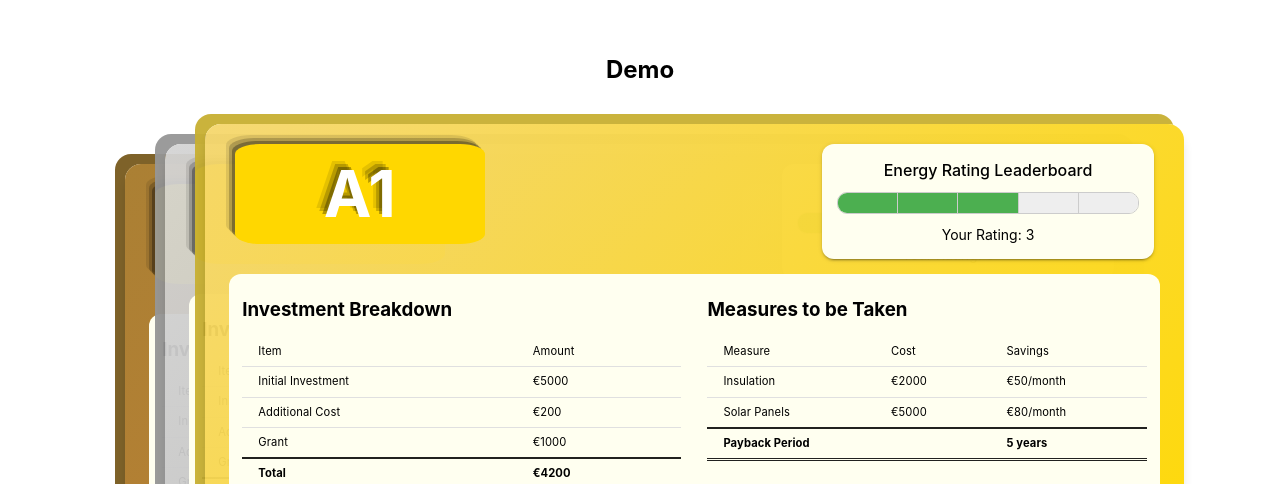
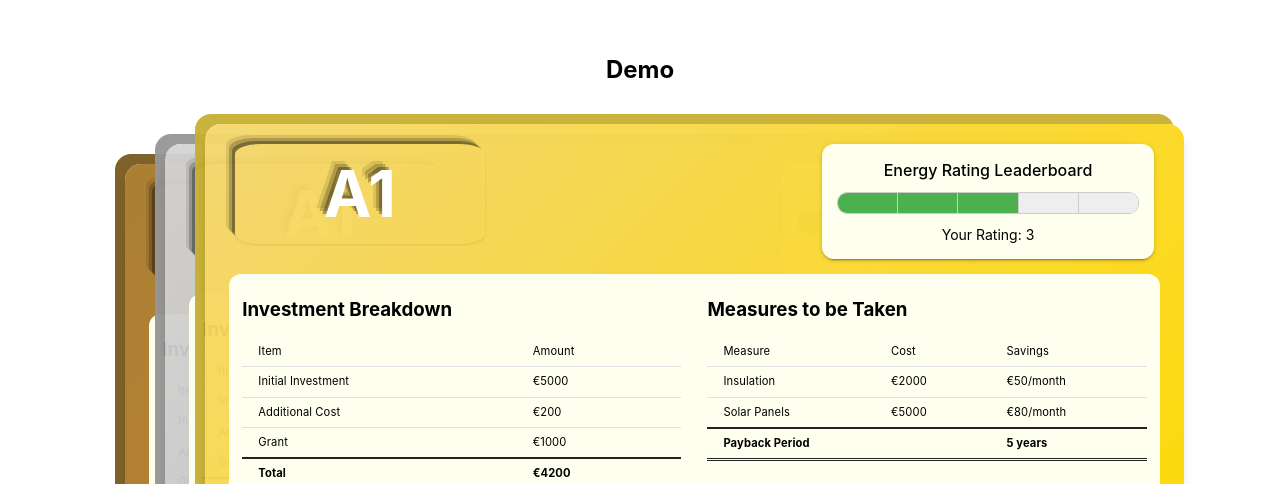
Before and after one commit to leothesouthafrican/luminlab-components, a React (Create React App) app: page / in a window 1280 px wide. Shown: the part 2928-3412 px from the top of the page. Built offline with nearby package versions, Linux system fonts and the light colour scheme.

Commit message:
add appropriate colours to medallions

```diff
--- a/src/App.js
+++ b/src/App.js
@@ -11,6 +11,11 @@ import BerRatingMedallion from './components/BerRatingMedallion';  // Import the
 
 function App() {
   const [topCard, setTopCard] = useState('gold');
+  const cardData = [
+    { color: 'gold', berRating: 'A1' },
+    { color: 'silver', berRating: 'B2' },
+    { color: 'bronze', berRating: 'C2' }
+  ];
   const cardColors = ['gold', 'silver', 'bronze'];
 
   const retrofitMeasures = [
@@ -25,9 +30,9 @@ function App() {
   };
 
   const cardStyle = (color) => {
-    const index = cardColors.indexOf(topCard);
-    const rotatedColors = [...cardColors.slice(index), ...cardColors.slice(0, index)];
-    const position = rotatedColors.indexOf(color);
+    const index = cardData.findIndex(card => card.color === topCard);
+    const rotatedColors = [...cardData.slice(index), ...cardData.slice(0, index)];
+    const position = rotatedColors.findIndex(card => card.color === color);
 
     return {
       zIndex: 3 - position,
@@ -60,46 +65,49 @@ function App() {
         </div>
       </div>
 
-      {/* Move Investment Table here */}
       <div className="section">
         <h2>Investment Table</h2>
         <div className="card-container">
           <IvoryCardTable retrofitMeasures={retrofitMeasures} />
         </div>
       </div>
+
       <div className="section">
         <h2>Stats</h2>
         <div className="card-container">
           <StatsCard berRating={3} />
-          <MinimalStatsCard berRating={3} />  {/* Add the new MinimalStatsCard */}
+          <MinimalStatsCard berRating={3} />
         </div>
       </div>
+
       <div className="section">
         <h2>Ber Rating Medallion</h2>
         <div className="card-container">
           <BerRatingMedallion berRating="A1" />
         </div>
       </div>
-{/* Demo Section */}
+
       <div className="section">
         <h2>Demo</h2>
         <div className="card-container">
-    {cardColors.map((color, index) => (
+          {cardData.map((card) => (
             <FloatingCardComponent
-        key={color}
-        color={color}
+              key={card.color}
+              color={card.color}
+              berRating={card.berRating}
               onClick={handleCardClick}
-        style={cardStyle(color)}
+              style={cardStyle(card.color)}
               showButtons={true}
               retrofitMeasures={retrofitMeasures}
               isDemo={true}
-        showStatsCard={true}  // Show StatsCard for all cards in the demo section
+              showStatsCard={true}
             />
           ))}
         </div>
       </div>
     </div>
 );
+
 }
 
 export default App;
--- a/src/components/BerRatingMedallion.css
+++ b/src/components/BerRatingMedallion.css
@@ -3,10 +3,12 @@
   width: 250px;
   height: 100px;
   border-radius: 10%;
-  background: gold;
-  box-shadow: -3px -3px 0px rgba(0, 0, 0, 0.3),
-              -6px -6px 0px rgba(0, 0, 0, 0.2),
-              -9px -9px 0px rgba(0, 0, 0, 0.1);
+  box-shadow:
+    -3px -3px 0px rgba(0, 0, 0, 0.3),
+    -6px -6px 0px rgba(0, 0, 0, 0.2),
+    -9px -9px 0px rgba(0, 0, 0, 0.1),
+    2px 0px 0px rgba(0, 0, 0, 0.025),  /* Right border */
+    0px 2px 0px rgba(0, 0, 0, 0.05);  /* Bottom border */
   display: flex;
   align-items: center;
   justify-content: center;
@@ -16,9 +18,10 @@
 .ber-rating {
   font-size: 4em;
   font-weight: bold;
-  text-shadow: -3px -3px 0px rgba(0, 0, 0, 0.3),
-               -6px -6px 0px rgba(0, 0, 0, 0.2),
-               -9px -9px 0px rgba(0, 0, 0, 0.1);
+  text-shadow:
+    -3px -3px 0px rgba(0, 0, 0, 0.3),
+    -6px -6px 0px rgba(0, 0, 0, 0.2),
+    -9px -9px 0px rgba(0, 0, 0, 0.1);
   color: white;
 }
 
@@ -38,3 +41,33 @@
   left: 250px;
   background: rgba(255, 255, 255, 0.2);
 }
+
+.ber-medallion.gold {
+  background: linear-gradient(135deg, rgba(245, 215, 110, 0.95), #ffd900);
+  box-shadow:
+    -3px -3px 0px rgba(200, 175, 50, 0.95),
+    -6px -6px 0px rgba(200, 175, 50, 0.7),
+    -9px -9px 0px rgba(200, 175, 50, 0.5),
+    3px 0px 0px rgba(200, 175, 50, 0.1),  /* Right border */
+    0px 3px 0px rgba(200, 175, 50, 0.1);  /* Bottom border */
+}
+
+.ber-medallion.silver {
+  background: linear-gradient(135deg, rgba(212, 212, 212, 0.95), rgba(168, 168, 168, 0.95));
+  box-shadow:
+    -3px -3px 0px rgba(150, 150, 150, 0.95),
+    -6px -6px 0px rgba(150, 150, 150, 0.7),
+    -9px -9px 0px rgba(150, 150, 150, 0.5),
+    3px 0px 0px rgba(150, 150, 150, 0.1),  /* Right border */
+    0px 3px 0px rgba(150, 150, 150, 0.1);  /* Bottom border */
+}
+
+.ber-medallion.bronze {
+  background: linear-gradient(135deg, rgba(166, 121, 41, 0.95), #cd8032);
+  box-shadow:
+    -3px -3px 0px rgba(120, 90, 30, 0.95),
+    -6px -6px 0px rgba(120, 90, 30, 0.7),
+    -9px -9px 0px rgba(120, 90, 30, 0.5),
+    3px 0px 0px rgba(120, 90, 30, 0.1),  /* Right border */
+    0px 3px 0px rgba(120, 90, 30, 0.1);  /* Bottom border */
+}
--- a/src/components/BerRatingMedallion.js
+++ b/src/components/BerRatingMedallion.js
@@ -1,9 +1,9 @@
 import React from 'react';
 import './BerRatingMedallion.css';
 
-const BerRatingMedallion = ({ berRating }) => {
+const BerRatingMedallion = ({ berRating, color }) => {
   return (
-    <div className="ber-medallion">
+    <div className={`ber-medallion ${color}`}>
       <h1 className="ber-rating">{berRating}</h1>
     </div>
   );
```
Lines whose indentation alone changed are shown as unchanged.
